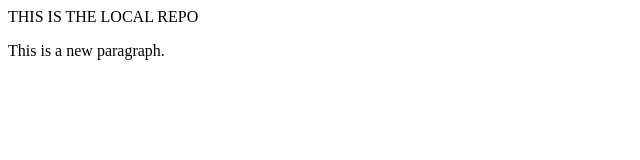
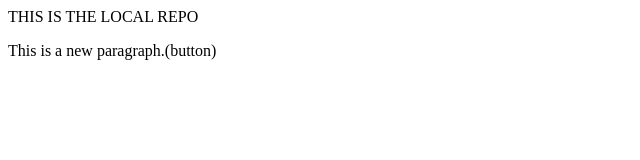
Before and after one commit to Sakshi2004-ux/LocalRepo, a plain HTML site: page index.html in a window 1280 px wide. Shown: the full height of the page, 0-640 px from the left. Drawn offline with Linux system fonts and the light colour scheme.

```diff
--- a/index.html
+++ b/index.html
@@ -1,4 +1,4 @@
 <p>
     THIS IS THE LOCAL REPO
 </p>
-<p>This is a new paragraph.</p>
+<p>This is a new paragraph.(button)</p>
```
